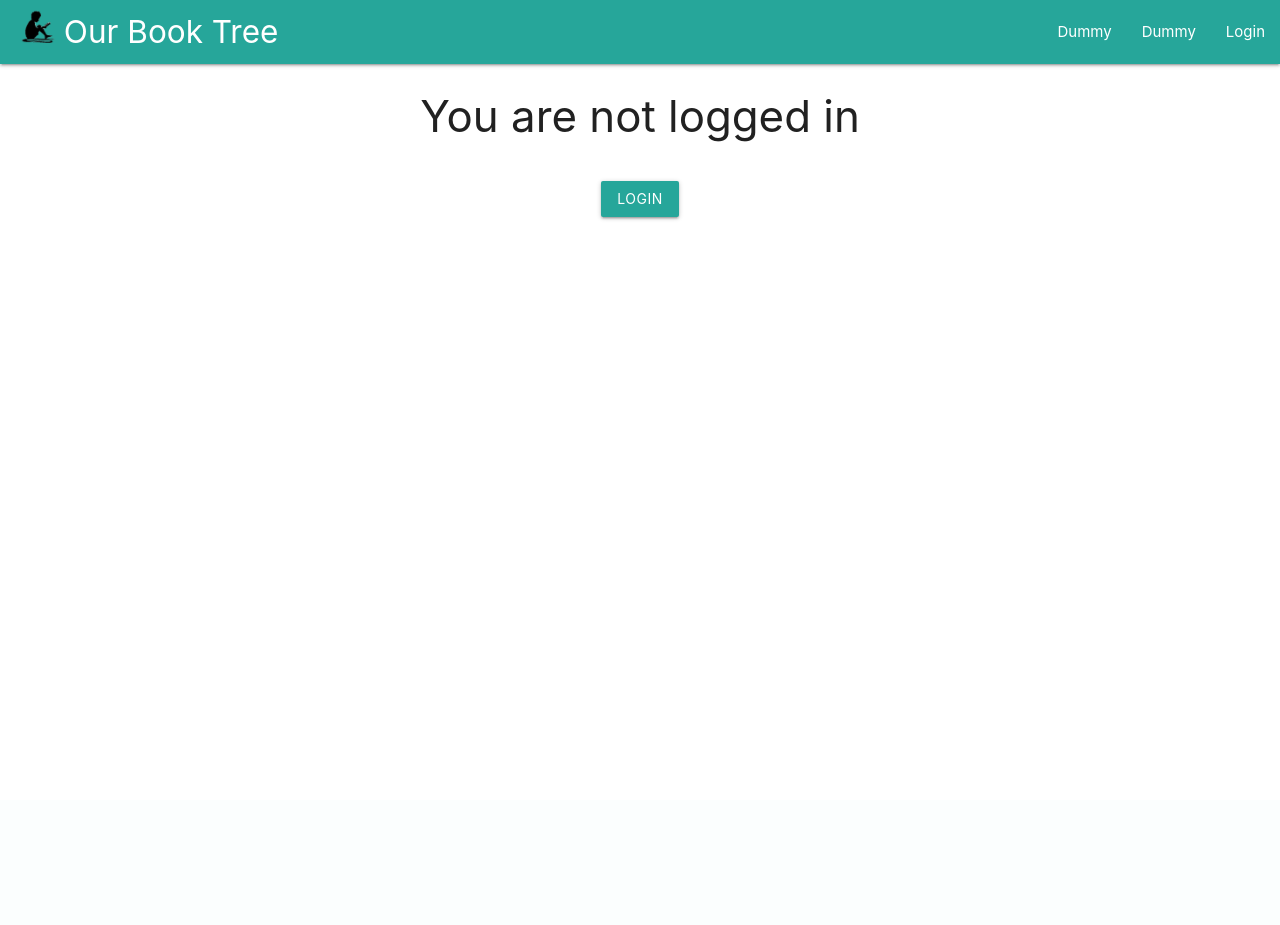
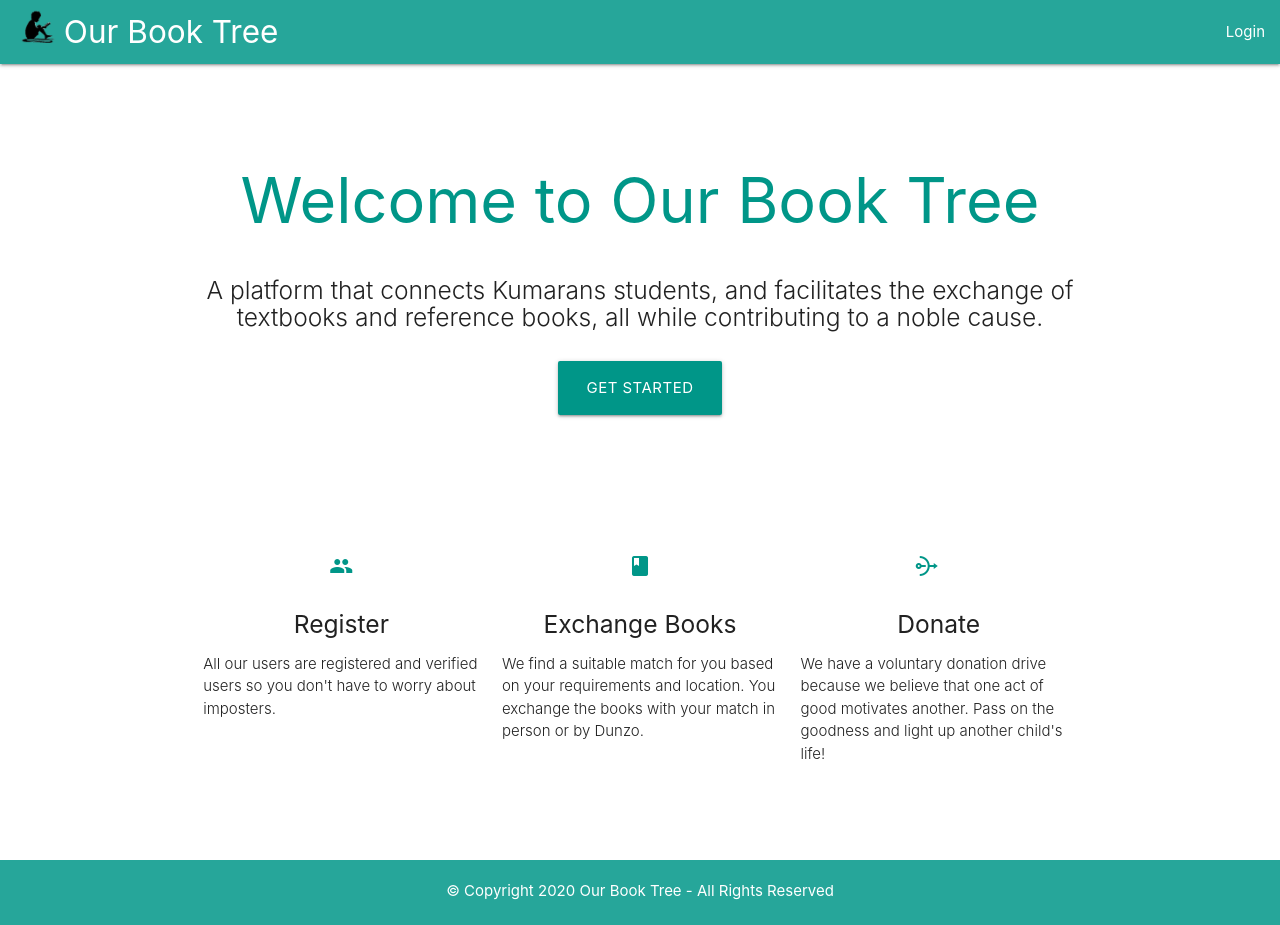
Before and after one commit to suraj-ranganath/OurBookTreeDjango, a Django app: page / in a window 1280 px wide. Before the commit the page ends 220 px from the top, so only its background shows below. Run offline with Django 3.2, Linux system fonts and the light colour scheme; some libraries are stand-ins or nearby versions.

Commit message:
Added Homepage, materialize to other pages

```diff
--- a/templates/base.html
+++ b/templates/base.html
@@ -11,8 +11,9 @@
    <link rel="stylesheet" href="https://cdnjs.cloudflare.com/ajax/libs/materialize/1.0.0/css/materialize.min.css">
    <link href="https://fonts.googleapis.com/icon?family=Material+Icons" rel="stylesheet">
    <!-- Compiled and minified JavaScript -->
+   <script type="text/javascript" src="https://ajax.googleapis.com/ajax/libs/jquery/3.2.1/jquery.min.js"></script>
    <script src="https://cdnjs.cloudflare.com/ajax/libs/materialize/1.0.0/js/materialize.min.js"></script>
-   <script src="https://ajax.googleapis.com/ajax/libs/jquery/2.1.1/jquery.min.js"></script>
+
 </head>
 <body>
   {% block navbar %}
@@ -20,8 +21,8 @@
     <div class="nav-wrapper">
       <a href="{% url 'home' %}" class="brand-logo" style="padding-left: 20px;"><img src = "{% static "OBTApp/images/logo-wobg.png" %}" width = "35" height = auto> Our Book Tree</a>
       <ul id="nav-mobile" class="right hide-on-med-and-down">
-        <li><a href="#">Dummy</a></li>
-        <li><a href="#">Dummy</a></li>
+        <!--<li><a href="#">Dummy</a></li>
+        <li><a href="#">Dummy</a></li>-->
         {% if user.is_authenticated %}
         <li><a href="{% url 'logout' %}" >Log out</a></li>
         {% else %}
@@ -35,5 +36,13 @@
     {% block content %}
     {% endblock %}
   </main>
+  {% block footer %}
+  <footer class="page-footer teal lighten-1">
+    <div class="container">
+     <center> © Copyright 2020 Our Book Tree - All Rights Reserved</center>
+    </div>
+<br>
+  </footer>
+  {% endblock %}
 </body>
 </html>
--- a/templates/home.html
+++ b/templates/home.html
@@ -4,28 +4,141 @@
 
 {% block content %}
 
-<div class="row">
+
 {% if user.is_authenticated %}
-<div class="col s12">
-  <center><h3>Hi {{ user.username }}! What do you want to do?</h3></center>
-  <br>
-  <br>
-  <div class="col s6">
-  <a class="waves-effect waves-light btn col s4 offset-s8" href="..\give">Give Books</a>
-</div>
-<div class="col s6">
-  <a class="waves-effect waves-light btn col s4" href ="..\take">Take Books</a>
+<!--Style for the tabbed card-->
+<style>        .tabs .tab a {
+  color: rgba(38, 166, 154, 0.7);
+  /*Custom Text Color*/
+}
+
+.tabs .tab a:hover {
+  color:#26a69a;
+  /*Custom Color On Hover*/
+}
+
+.tabs .tab a:focus.active {
+  color:#26a69a;
+  /*Custom Text Color While Active*/
+  background-color: rgba(38, 166, 154, 0.2);
+  /*Custom Background Color While Active*/
+}
+
+.tabs .indicator {
+  background-color:#26a69a;
+  /*Custom Color Of Indicator*/
+}</style>
+<div class="section no-pad-bot" id="index-banner">
+  <div class="container">
+  <div class="card-panel">
+    <br><br>
+    <h4 class="header center">Hi {{ user.username }}! What do you want to do?</h4>
+    <div class="row center">
+      <!--<a class="waves-effect waves-light btn col s4 offset-s8" href="..\give">Give Books</a>-->
+      <br>
+      <div class="col s6">
+      <a class="waves-effect waves-light btn-large col s4 offset-s8" href="..\give">Give Books</a>
+    </div>
+    <div class="col s6">
+      <a class="waves-effect waves-light btn-large col s4" href ="..\take">Take Books</a>
+
+    </div>
+
+      </div>
+      <br><br>
+    </div>
   </div>
+    <br>
+
+  </div>
+  <div class="section no-pad-bot" id="stats">
+  <div class="row">
+    <div class="container">
+      <div class="card">
+        <div class="card-content">
+          <span class="card-title">Your Submissions</span>
+          <!--<p>I am a very simple card. I am good at containing small bits of information. I am convenient because I require little markup to use effectively.</p>-->
+        </div>
+        <div class="card-tabs">
+          <ul class="tabs tabs-fixed-width">
+            <li class="tab"><a class="teal-text" href="#given">Books Given</a></li>
+            <li class="tab"><a class="teal-text" href="#taken">Books Taken</a></li>
+          </ul>
+        </div>
+        <div class="card-content grey lighten-4">
+          <div id="given">Put all books given, Qauntity, status(Delivered or not), etc</div>
+          <div id="taken">Put all books taken, Quantity, status(Delivered or not), etc</div>
+        </div>
+      </div>
+    </div>
   </div>
 </div>
+
+
+<script>
+  $(document).ready(function(){
+    $('.tabs').tabs();
+  });
+</script>
+
 {% else %}
-<div class="container">
+<!--div class="container">
   <center><h3>You are not logged in</h3><br>
     <a class="waves-effect waves-light btn" href="{% url 'login' %}" >Login</a></center>
+  </div>-->
   <!--<a href="{% url 'login' %}">Log In</a>
   <a href="{% url 'signup' %}">Register</a>-->
-</div>
-{% endif %}
+  <div class="section no-pad-bot" id="index-banner">
+    <div class="container">
+      <br><br>
+      <h1 class="header center teal-text">Welcome to Our Book Tree</h1>
+      <div class="row center">
+        <h5 class="header col s12 light">A platform that connects Kumarans students, and facilitates the exchange of textbooks and reference books, all while contributing to a noble cause.</h5>
+      </div>
+      <div class="row center">
+        <a href="{% url 'login' %}" id="download-button" class="btn-large waves-effect waves-light teal">Get Started</a>
+      </div>
+      <br><br>
+
+    </div>
+  </div>
 
 
+  <div class="container">
+    <div class="section">
+
+      <!--   Icon Section   -->
+      <div class="row">
+        <div class="col s12 m4">
+          <div class="icon-block">
+            <h2 class="center teal-text"><i class="material-icons">group</i></h2>
+            <h5 class="center">Register</h5>
+
+            <p class="light">All our users are registered and verified users so you don't have to worry about imposters.</p>
+          </div>
+        </div>
+
+        <div class="col s12 m4">
+          <div class="icon-block">
+            <h2 class="center teal-text"><i class="material-icons">book</i></h2>
+            <h5 class="center">Exchange Books</h5>
+
+            <p class="light">We find a suitable match for you based on your requirements and location. You exchange the books with your match in person or by Dunzo.</p>
+          </div>
+        </div>
+
+        <div class="col s12 m4">
+          <div class="icon-block">
+            <h2 class="center teal-text"><i class="material-icons">donation</i></h2>
+            <h5 class="center">Donate</h5>
+
+            <p class="light">We have a voluntary donation drive because we believe that one act of good motivates another. Pass on the goodness and light up another child's life!</p>
+          </div>
+        </div>
+      </div>
+
+    </div>
+    <br><br>
+  </div>
+{% endif %}
 {% endblock %}
--- a/templates/registration/login.html
+++ b/templates/registration/login.html
@@ -11,6 +11,7 @@
   <button type="submit">Log In</button>
 </form>-->
 {% block navbar %}{% endblock %}
+{% block footer %}{% endblock %}
 {% block content %}
 <div class="section"></div>
   <main>
@@ -57,7 +58,7 @@
           </form>
         </div>
       </div>
-      <a href="{% url 'signup' %}">Create account</a>
+      <a href="{% url 'signup' %}">Don't have an account? Sign up!</a>
     </center>
 
     <div class="section"></div>
--- a/templates/signup.html
+++ b/templates/signup.html
@@ -2,6 +2,7 @@
 {% block title %}Sign Up{% endblock %}
 {% load static %}
 {% block navbar %}{% endblock %}
+{% block footer %}{% endblock %}
 {% block content %}
 <div class="section"></div>
   <main>
```
